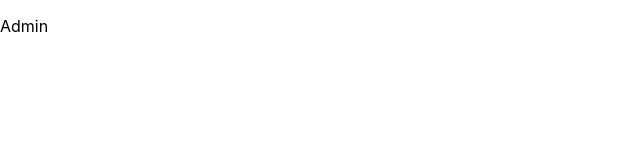
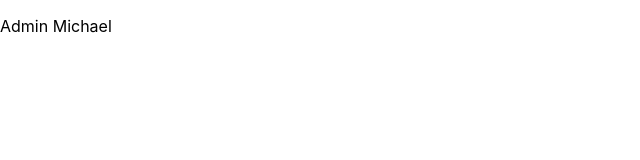
Before and after one commit to dParikesit/kpgts2022, a React (Create React App) app in the folder frontend/: page /login/admin in a window 1280 px wide. Shown: the top 160 px of the page, without its empty margins (0-640 px from the left). Built offline with nearby package versions, Linux system fonts and the light colour scheme.

Commit message:
Percobaan 1

```diff
--- a/frontend/src/component/admin/Admin.jsx
+++ b/frontend/src/component/admin/Admin.jsx
@@ -3,7 +3,7 @@
 const Admin = () => {
     return(
         <div>
-            <p>Admin</p>
+            <p>Admin Michael</p>
         </div>
     )
 }
```
